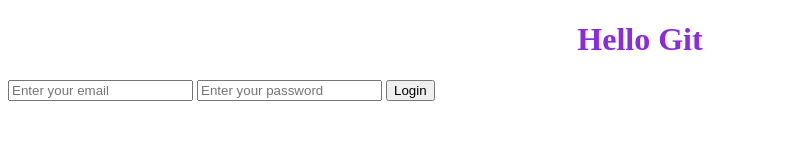
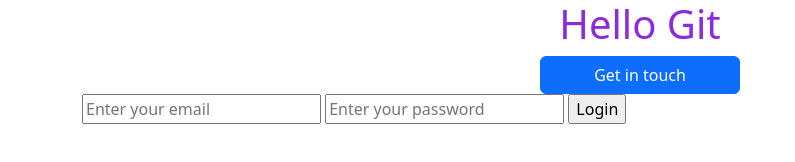
Before and after one commit to isabelaalcantara1/weather-app, a plain HTML site: page index.html in a window 1280 px wide. Shown: the whole page, without its empty margins (0-795 px from the left). Drawn offline with nearby package versions, Linux system fonts and the light colour scheme.

Commit message:
Added contact button

```diff
--- a/index.html
+++ b/index.html
@@ -4,15 +4,29 @@
     <meta charset="UTF-8" />
     <meta name="viewport" content="width=device-width, initial-scale=1.0" />
     <title>Document</title>
+    <link
+      href="https://cdn.jsdelivr.net/npm/bootstrap@5.3.3/dist/css/bootstrap.min.css"
+      rel="stylesheet"
+      integrity="sha384-QWTKZyjpPEjISv5WaRU9OFeRpok6YctnYmDr5pNlyT2bRjXh0JMhjY6hW+ALEwIH"
+      crossorigin="anonymous"
+    />
+
     <link rel="stylesheet" href="style.css" />
   </head>
   <body>
+    <div class="container">
       <h1>Hello Git</h1>
+      <a
+        href="mailto:isabela.iar01@gmail.com"
+        class="btn btn-primary contact-btn"
+        >Get in touch</a
+      >
       <form>
         <input type="text" placeholder="Enter your email" />
         <input type="password" placeholder="Enter your password" />
         <input type="submit" value="Login" />
       </form>
+    </div>
     <script src="script.js"></script>
   </body>
 </html>
--- a/style.css
+++ b/style.css
@@ -2,3 +2,9 @@ h1 {
   text-align: center;
   color: blueviolet;
 }
+
+.contact-btn {
+  display: block;
+  margin: 0 auto;
+  width: 200px;
+}
```
Lines whose indentation alone changed are shown as unchanged.
